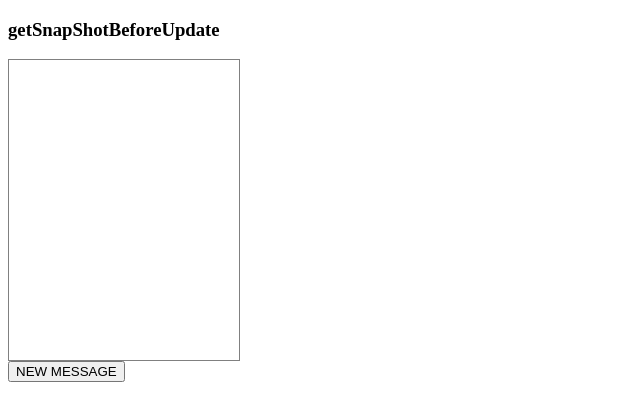
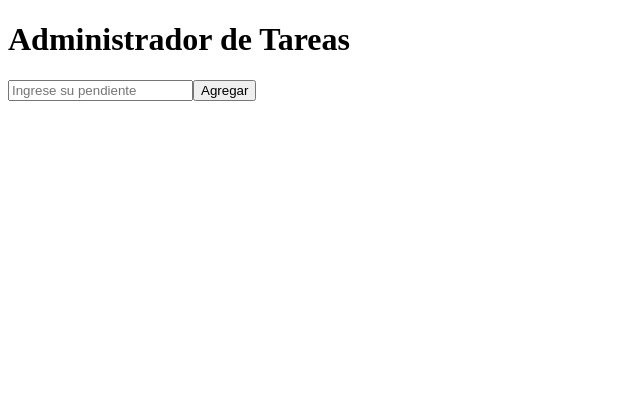
Before and after one commit to JosePabloRomero/fundamentos-react, a React (Create React App) app: page / in a window 1280 px wide. Shown: the top 420 px of the page, without its empty margins (0-640 px from the left). Built offline with nearby package versions, Linux system fonts and the light colour scheme.

Commit message:
Administrador de pendientes, con ejemplo de shouldComponentUpdate

```diff
--- a/src/App.js
+++ b/src/App.js
@@ -6,7 +6,8 @@ import InputSelectOption from './components/InputSelectOption' */
 //import LlamadaAPI from './components/LlamadaAPI'
 //import BuscadorPeliculas from './components/BuscadorPeliculas'
 //import LifeCicle from './components/LifeClicle'
-import Chat from './components/Chat'
+//import Chat from './components/Chat'
+import Tareas from './components/Tareas'
 const App = () => (
     <div>
         {/* {<InputNoControlado></InputNoControlado>
@@ -15,8 +16,9 @@ const App = () => (
         <InputSelectOption></InputSelectOption>
         <LlamadaAPI/>
         <BuscadorPeliculas/>
+        <Chat></Chat>
         */}
-        <Chat></Chat>
+        <Tareas></Tareas>
     </div>
 )
 export default App
--- /dev/null
+++ b/src/components/Tareas/Tareas.js
@@ -0,0 +1,81 @@
+import React, { Component } from 'react'
+
+const itemStyles = {
+    padding: '1em',
+    borderBottom: '1px solid #CCC',
+    marginTop: '0.4em'
+}
+class Item extends Component {
+    handleClick = () => {
+        this.props.onRemove(this.props.item)
+    }
+
+    shouldComponentUpdate(nextProps, nextState) {
+        return nextProps.item.id !== this.props.item.id
+    }
+    render() {
+        const {item} = this.props
+        return (
+            <div style={itemStyles}>
+                <button onClick={this.handleClick}>
+                    x
+                </button>
+                <span>
+                    {item.text}
+                </span>
+            </div>
+        )
+    }
+}
+
+class App extends Component {
+    state = {
+        list: []
+    }
+
+    add = (e) => {
+        e.preventDefault()
+        const text = e.target[0].value
+        const id = Math.random().toString(16)
+        let pendiente = {id,text}
+        this.setState(state => ({
+            list: [
+                ...state.list,
+                pendiente
+            ]
+        }))
+        e.target[0].value=''
+    }
+    remove = (item) => {
+        this.setState(state => ({
+            list: state.list.filter(_item => {
+                return item.id !== _item.id
+            })
+        }))
+    }
+
+    render() {
+        return (
+            <div>
+                <h1>Administrador de Tareas</h1>
+                <form onSubmit={this.add}>
+                    <input type="text" placeholder="Ingrese su pendiente" />
+                    <button>Agregar</button>
+                </form>
+                <div>
+                    {this.state.list.map(item => (
+                        <Item
+                            key={item.id}
+                            item={item}
+                            onRemove={this.remove}
+                        >
+
+                        </Item>
+                    ))}
+                </div>
+            </div>
+
+        )
+    }
+}
+export default App
--- /dev/null
+++ b/src/components/Tareas/index.js
@@ -0,0 +1 @@
+export {default} from './Tareas'
```
